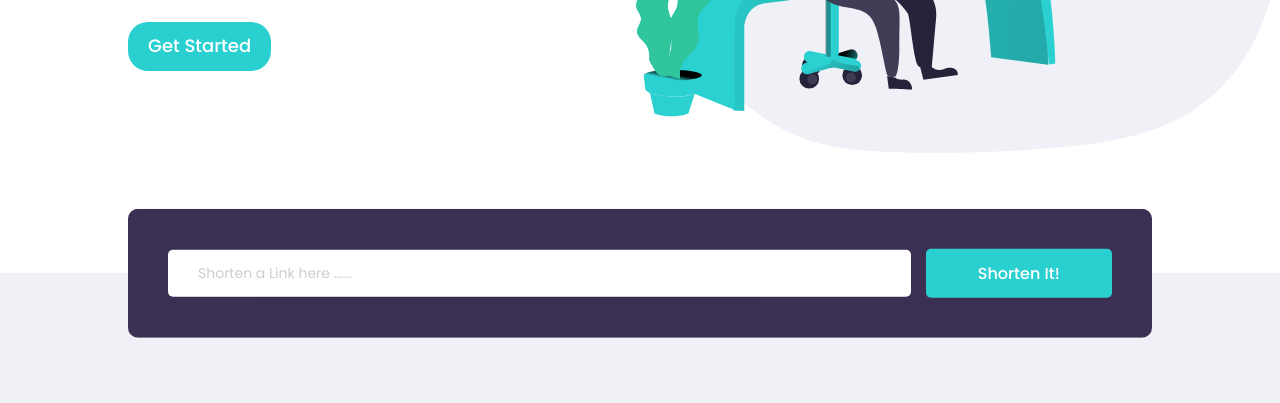
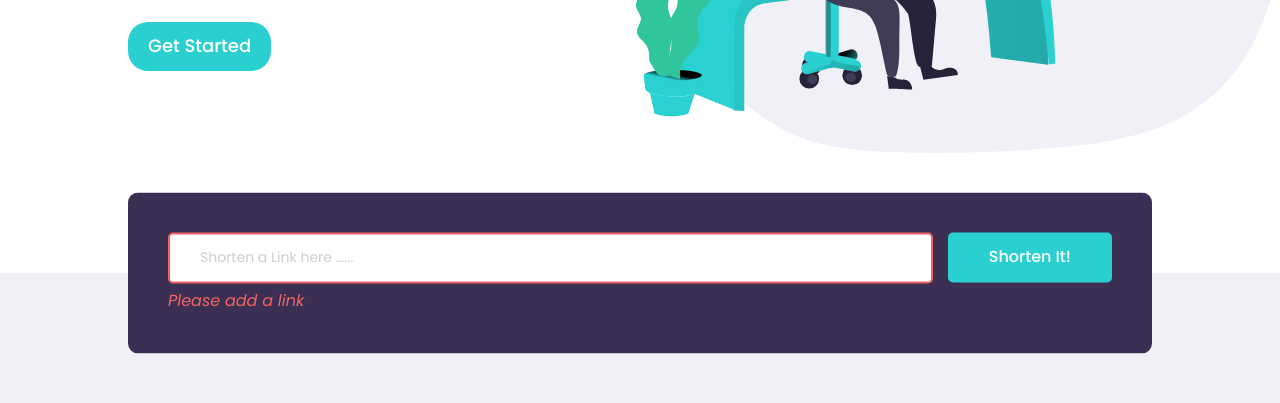
Before and after one commit to Mazzle003/Link-shortener-Project, a plain HTML site: page index.html in a window 1280 px wide. Both pictures are taken after a click on the button "Shorten It!". Shown: the part 397-800 px from the top of the page. Drawn offline with nearby package versions, Linux system fonts and the light colour scheme.

Commit message:
worked on the menu conditions (if link is addded and if not)

```diff
--- a/index.html
+++ b/index.html
@@ -99,10 +99,16 @@
         <div
           class="shorten-link-box w-[90%] md:w-[80%] 2xl:max-w-[120rem] bg-[#3b3054] bg-[url(/images/bg-shorten-mobile.svg)] lg:bg-[url(/images/bg-shorten-deskdop.svg)] bg-cover bg-no-repeat bg-center rounded-[1rem] bottom-0 translate-y-1/2 left-1/2 -translate-x-1/2 sm:left-1/2 sm:-translate-x-1/2 text-[1.6rem] absolute">
           <div class="p-[2rem] md:p-[4rem] flex flex-col md:flex-row items-center justify-center gap-[1.5rem]">
-            <input class="w-[100%] md:w-[70%] lg:w-[80%] bg-[#fff] text-[1.4rem] py-[1rem] px-[1.5rem] md:py-[1.2rem] md:px-[3rem] rounded-[0.5rem] outline-none" id="" type="text"
-              placeholder="Shorten a Link here ...... " />
-            <button
-              class="w-[100%] md:w-[30%] lg:w-[20%] bg-[#2acfcf] hover:bg-[#94E7E7] text-[#fff] py-[1rem] px-[1.5rem] md:py-[1.2rem] md:px-[3rem] rounded-[0.5rem] font-[500] transition-all duration-300">Shorten
+            <div class="w-[100%]">
+              <input id="inputForm"
+                class="w-[100%] bg-[#fff] text-[1.4rem] py-[1rem] px-[1.5rem] md:py-[1.2rem] md:px-[3rem] rounded-[0.5rem] outline-none transition-all duration-200"
+                id="" type="text" placeholder="Shorten a Link here ...... " required />
+              <p id="addLinkText" class="text-[#f46262] italic opacity-0 invisible max-h-0 transition-all duration-200">Please add a
+                link</p>
+            </div>
+
+            <button id="shortenIt"
+              class="w-[100%] md:w-[30%] lg:w-[20%] bg-[#2acfcf] hover:bg-[#94E7E7] text-[#fff] py-[1rem] px-[1.5rem] md:py-[1.2rem] md:px-[3rem] rounded-[0.5rem] font-[500] self-start transition-all duration-300">Shorten
               It!</button>
           </div>
         </div>
--- a/index.js
+++ b/index.js
@@ -1,7 +1,6 @@
+// OPENING AND CLOSING MENU DROPDOWN WITH ANIMATION
 menuIcon.addEventListener("click", () => {
-  // const hasNoHidden = menuIcon.classList.contains("hidden");
-  // console.log(hasNoHidden);
-
+  //   open menu
   menuIcon.classList.add("hidden");
   menuCloseIcon.classList.remove("hidden");
 
@@ -23,6 +22,7 @@ menuIcon.addEventListener("click", () => {
     "p-[4rem]",
   );
 
+  // close menu
   menuCloseIcon.addEventListener("click", () => {
     menuIcon.classList.remove("hidden");
     menuCloseIcon.classList.add("hidden");
@@ -47,3 +47,20 @@ menuIcon.addEventListener("click", () => {
     );
   });
 });
+
+// ASKING USERS TO ADD A LINK IF THE INPUT IS EMPTY AND BUTTON CLICKED
+shortenIt.addEventListener("click", () => {
+  const inputValue = inputForm.value;
+
+  if (inputValue) {
+    // if theres a link inputed by the user
+    inputForm.classList.remove("border-2", "border-[#f46262]");
+    addLinkText.classList.add("opacity-0", "invisible", "max-h-0");
+    addLinkText.classList.remove("opacity-100", "visible", "mt-[0.5rem]");
+  } else {
+    // if theres no link inputed by the user
+    inputForm.classList.add("border-2", "border-[#f46262]");
+    addLinkText.classList.remove("opacity-0", "invisible", "max-h-0");
+    addLinkText.classList.add("opacity-100", "visible", "mt-[0.5rem]");
+  }
+});
--- a/style.css
+++ b/style.css
@@ -8,4 +8,5 @@ body {
     color: #9e9aa7;
     color: #232127;
     color: #3b3054;
+    color: #f46262;
 }
```
